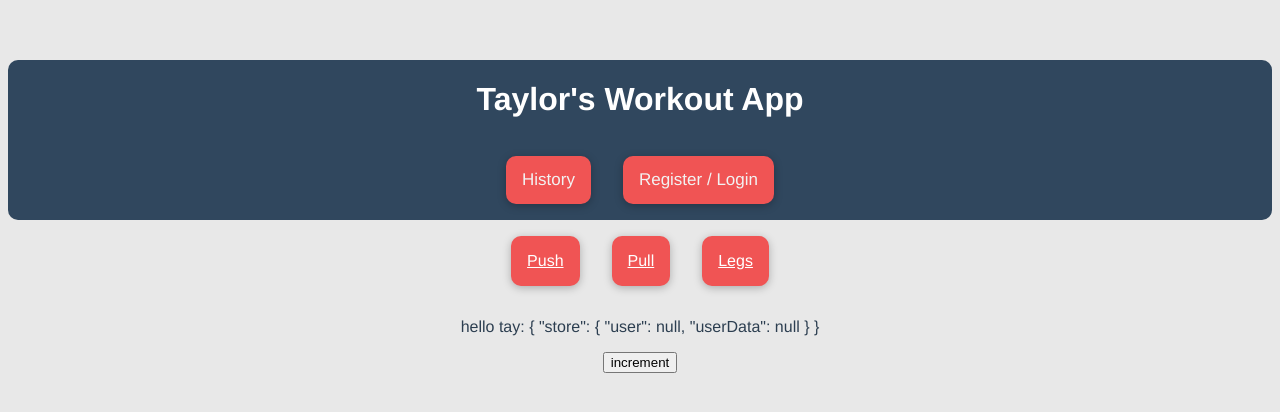
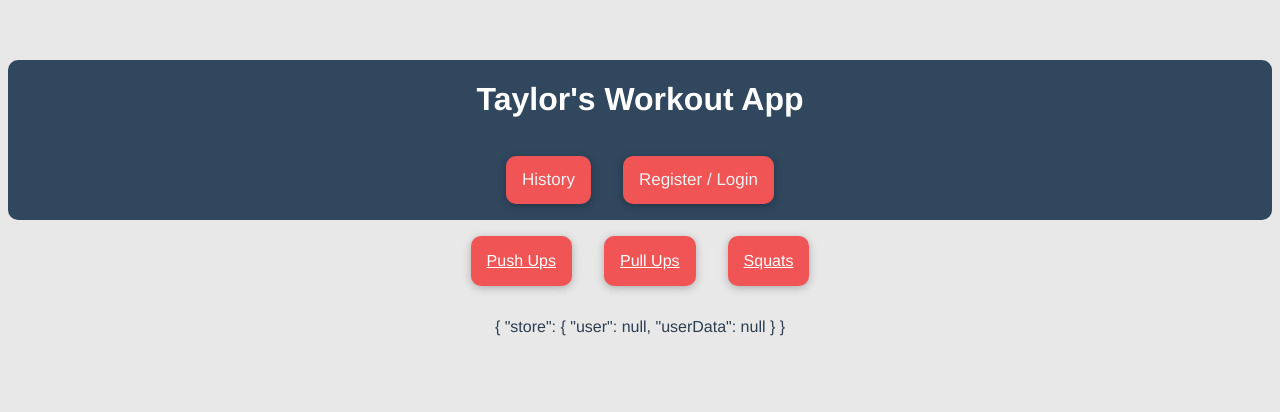
Before and after one commit to taylorsweetman/workout-tracker, a Vue app: page / in a window 1280 px wide. Shown: the top 412 px of the page. Built offline with nearby package versions, Linux system fonts and the light colour scheme.

Commit message:
user and user data populating in store

```diff
--- a/src/App.vue
+++ b/src/App.vue
@@ -1,15 +1,40 @@
 <template>
-  <nav-bar></nav-bar>
+  <nav-bar @new-user="addUserDataToStore"></nav-bar>
 </template>
 
 <script>
 import NavBar from "./components/NavBar.vue";
+import firebase from "firebase/app";
+import "firebase/firestore";
+import { useStore } from "./store";
 
 export default {
   name: "App",
+   setup() {
+    return { state: useStore() };
+  },
   components: {
     NavBar,
   },
+  methods: {
+    addUserDataToStore() {
+      var that = this;
+      var db = firebase.firestore();
+      var docRef = db.collection("histories").doc(this.state.store.user.uid);
+      docRef
+        .get()
+        .then(function (doc) {
+          if (doc.exists) {
+            that.state.setUserData(doc.data());
+          } else {
+            console.log("No such document!");
+          }
+        })
+        .catch(function (error) {
+          console.log("Error getting document:", error);
+        });
+    }
+  }
 };
 </script>
 
--- a/src/components/Auth.vue
+++ b/src/components/Auth.vue
@@ -16,6 +16,7 @@ export default {
   setup() {
     return { state: useStore() };
   },
+  emits: ['new-user'],
   data() {
     return {
       error: null,
@@ -30,12 +31,11 @@ export default {
         .signInWithPopup(provider)
         .then((result) => {
           var user = result.user;
-          that.authdUser = user;
           that.state.setUser(user);
+          that.$emit('new-user');
         })
         .catch((error) => {
           that.error = error.message;
-          that.state.setUser(error.message);
         });
     },
     logout() {
@@ -44,12 +44,10 @@ export default {
         .auth()
         .signOut()
         .then(() => {
-          console.log("sign out worked");
           that.state.setUser(null);
         })
         .catch((error) => {
           that.error = error.message;
-          that.state.setUser(error.message);
         });
     },
   },
--- a/src/components/NavBar.vue
+++ b/src/components/NavBar.vue
@@ -5,7 +5,7 @@
     <router-link v-show="showHistory" to="/history" class="box"
       >History</router-link
     >
-    <auth class="box"></auth>
+    <auth class="box" @new-user="newUser"></auth>
   </div>
   <router-view />
 </template>
@@ -16,6 +16,7 @@ import Auth from "./Auth.vue";
 export default {
   name: "NavBar",
   components: { Auth },
+  emits: ["new-user"],
   computed: {
     showHome() {
       let show = true;
@@ -42,6 +43,9 @@ export default {
       } else {
         return null;
       }
+    },
+    newUser() {
+      this.$emit("new-user");
     },
   },
 };
--- a/src/data.js
+++ b/src/data.js
@@ -1,7 +1,7 @@
 const dataObj = {
 	days: {
 		push0: {
-			seshType: 'Push',
+			seshType: 'push_ups',
 			sets: [
 				{
 					exercise: 'Push Ups',
@@ -18,7 +18,7 @@ const dataObj = {
 			]
 		},
 		pull0: {
-			seshType: 'Pull',
+			seshType: 'pull_ups',
 			sets: [
 				{
 					exercise: 'Pull Ups',
@@ -35,7 +35,7 @@ const dataObj = {
 			]
 		},
 		legs0: {
-			seshType: 'Legs',
+			seshType: 'squats',
 			sets: [
 				{
 					exercise: 'Squats',
--- a/src/views/History.vue
+++ b/src/views/History.vue
@@ -19,16 +19,17 @@
 </template>
 
 <script>
-import dataObj from "../data";
+import { useStore } from "../store";
 
 export default {
   name: "History",
+  setup() {
+    return { state: useStore() };
+  },
   data() {
     return {
       display: false,
       uiHist: [],
-      // TODO use the store instead of this.hist.days
-      hist: dataObj,
     };
   },
   beforeMount() {
@@ -37,9 +38,10 @@ export default {
   methods: {
     buildUIHist() {
       // TODO use the store instead of this.hist.days
-      Object.keys(this.hist.days).forEach((dateIdx) => {
+      const userData = this.state.store.userData;
+      Object.keys(userData.days).forEach((dateIdx) => {
         const date = dateIdx;
-        const sets = this.hist.days[date].sets;
+        const sets = userData.days[date].sets;
         const exercise = sets[0].exercise;
         const set1reps = sets[0].reps;
         const set2reps = sets[1].reps;
--- a/src/views/Home.vue
+++ b/src/views/Home.vue
@@ -1,17 +1,14 @@
 <template>
   <div class="row">
-    <router-link to="/exercise/Push" class="box">Push</router-link>
-    <router-link to="/exercise/Pull" class="box">Pull</router-link>
-    <router-link to="/exercise/Legs" class="box">Legs</router-link>
-    <p>hello tay: {{ state }}</p>
-    <button @click="state.setUser(appUser)">increment</button>
+    <router-link to="/exercise/push_ups" class="box">Push Ups</router-link>
+    <router-link to="/exercise/pull_ups" class="box">Pull Ups</router-link>
+    <router-link to="/exercise/squats" class="box">Squats</router-link>
+    <p>{{ state }}</p>
   </div>
   <router-view />
 </template>
 
 <script>
-import firebase from "firebase/app";
-import "firebase/firestore";
 import { useStore } from "../store";
 
 export default {
@@ -48,46 +45,6 @@ export default {
       }
       this.selectedIdx = -1;
     },
-    popData(user) {
-      this.appUser = user;
-      this.getUserDoc(user.uid);
-    },
-    unPopData() {
-      this.appUser = null;
-      this.userData = null;
-    },
-    getUserDoc(uid) {
-      var that = this;
-      var db = firebase.firestore();
-      var docRef = db.collection("histories").doc(uid);
-      docRef
-        .get()
-        .then(function (doc) {
-          if (doc.exists) {
-            that.setUserData(doc.data());
-          } else {
-            console.log("No such document!");
-          }
-        })
-        .catch(function (error) {
-          console.log("Error getting document:", error);
-        });
-    },
-    setUserData(userDataLocal) {
-      this.userData = userDataLocal;
-    },
-    setUserDoc(valueObj) {
-      var db = firebase.firestore();
-      db.collection("histories")
-        .doc(this.authdUser.uid)
-        .set(valueObj)
-        .then(function () {
-          console.log("Document successfully written!");
-        })
-        .catch(function (error) {
-          console.error("Error writing document: ", error);
-        });
-    },
   },
 };
 </script>
```
